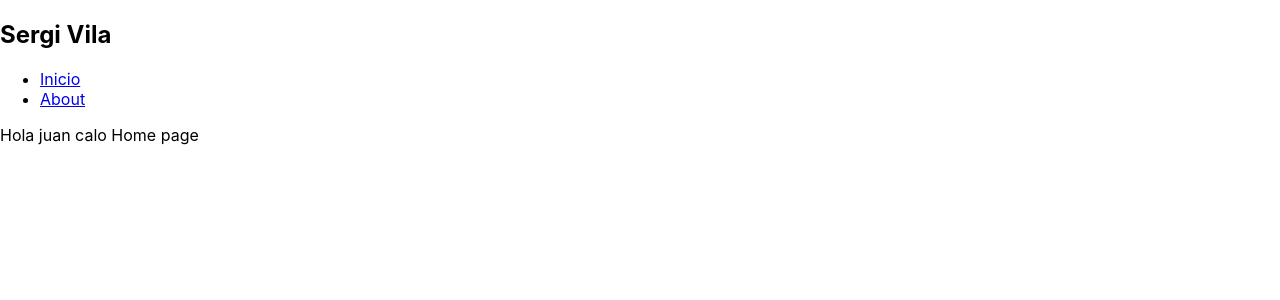
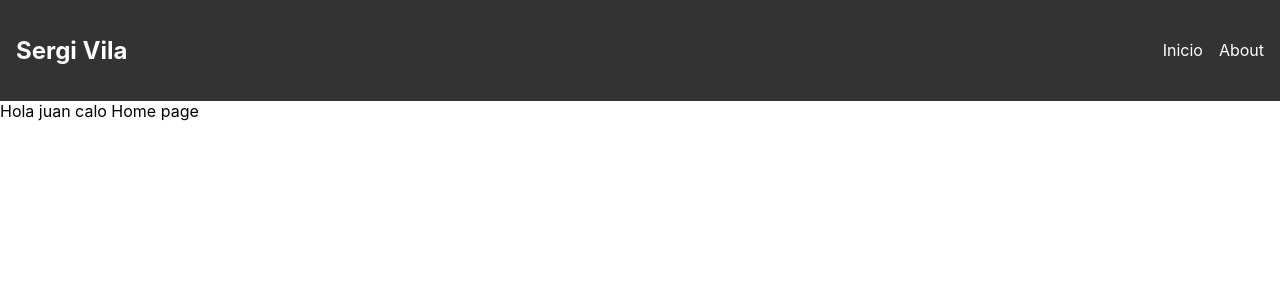
Before and after one commit to 100451218/portfolio, a React (Create React App) app: page / in a window 1280 px wide. Shown: the top 300 px of the page. Built offline with nearby package versions, Linux system fonts and the light colour scheme.

Commit message:
Header format

```diff
--- a/package.json
+++ b/package.json
@@ -1,6 +1,6 @@
 {
   "name": "portfolio",
-
+  "homepage": "https://100451218.github.io/portfolio/",
   "version": "0.1.0",
   "private": true,
   "dependencies": {
--- a/src/components/Header.css
+++ b/src/components/Header.css
@@ -0,0 +1,23 @@
+.header {
+    background-color: #333;
+    color: #fff;
+    padding: 1rem;
+  }
+  .navbar {
+    display: flex;
+    justify-content: space-between;
+    align-items: center;
+  }
+  .nav-links {
+    list-style: none;
+    display: flex;
+    gap: 1rem;
+  }
+  .nav-links a {
+    color: #fff;
+    text-decoration: none;
+    transition: color 0.3s;
+  }
+  .nav-links a:hover {
+    color: #00bcd4;
+  }
--- a/src/components/Header.jsx
+++ b/src/components/Header.jsx
@@ -7,8 +7,8 @@ function Header (){
     return (
         <header className="header">
             <nav className="navbar">
-                <h1>Sergi Vila</h1>
-                <ul>
+                <h1 className="logo">Sergi Vila</h1>
+                <ul className="nav-links">
                     <li><Link to="/">Inicio</Link></li>
                     <li><Link to="/about">About</Link></li>
                 </ul>
```
